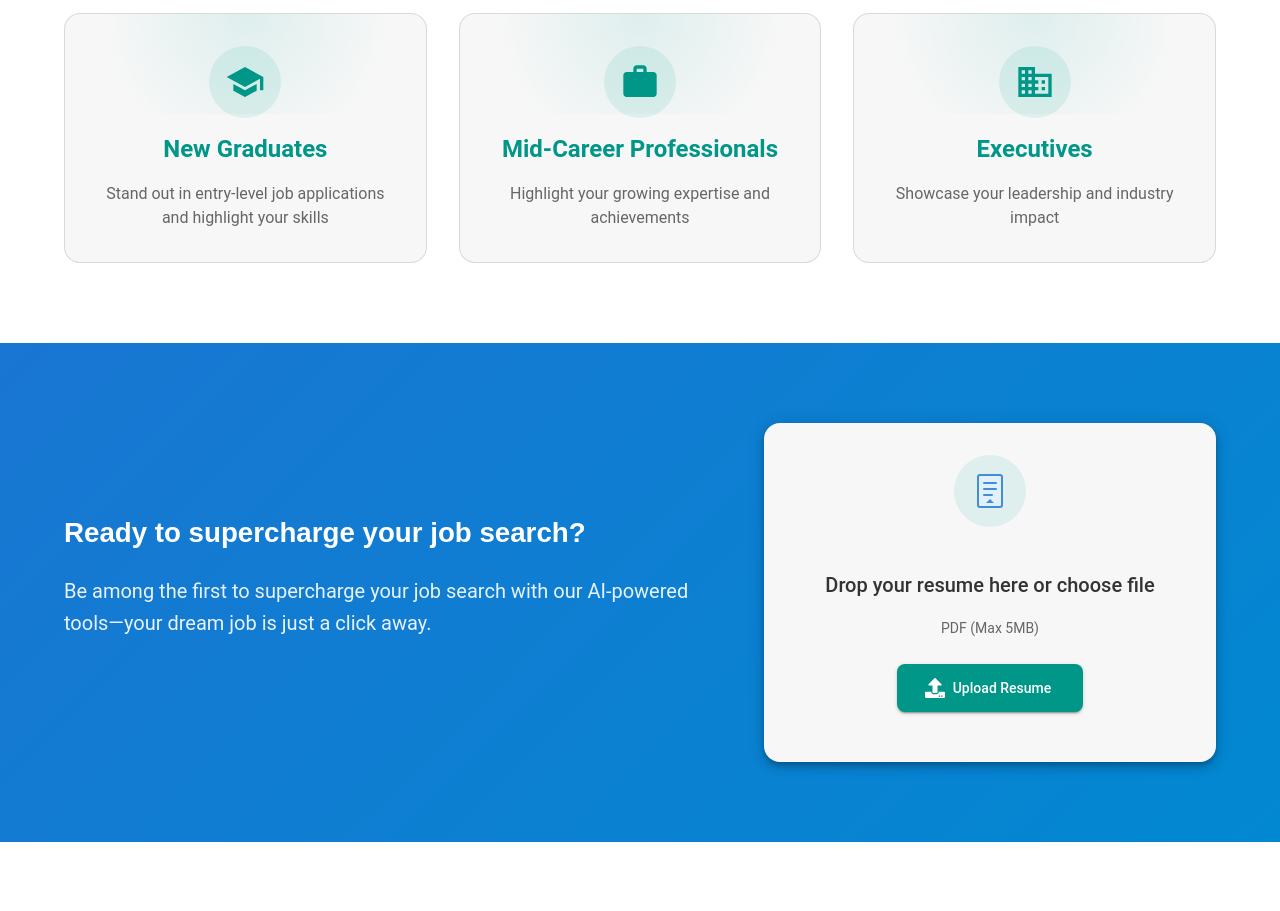
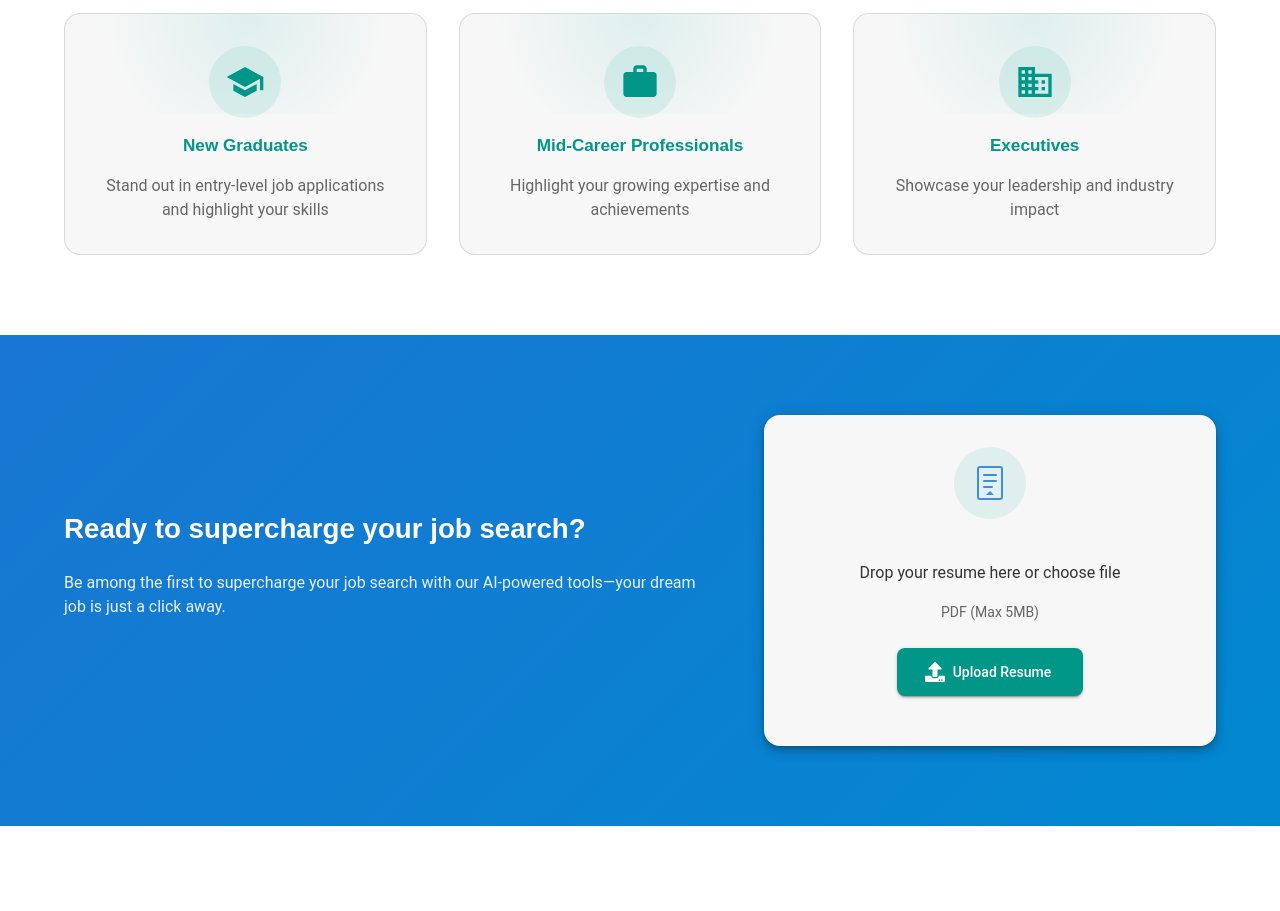
Before and after one commit to djubx/resume-analyzer, a Next.js app: page / in a window 1280 px wide. Shown: the part 3500-4411 px from the top of the page. Built offline with nearby package versions, Linux system fonts and the light colour scheme.

Commit message:
Fix build errors

```diff
--- a/src/app/resume-analyzer/page.tsx
+++ b/src/app/resume-analyzer/page.tsx
@@ -113,7 +113,7 @@ export default function ResumeAnalyzer() {
             AI Resume Analyzer
           </Typography>
           <Typography
-            variant="h5"
+            variant="body1"
             component="p"
             sx={{
               mb: 4,
@@ -171,7 +171,7 @@ export default function ResumeAnalyzer() {
                   </Box>
                 </Box>
                 <Typography
-                  variant="h6"
+                  variant="h4"
                   align="center"
                   sx={{ mb: 3 }}
                 >
--- a/src/components/CareerStages.tsx
+++ b/src/components/CareerStages.tsx
@@ -223,7 +223,7 @@ export default function CareerStages() {
                       {stage.icon}
                     </Box>
                     <Typography
-                      variant="h5"
+                      variant="h4"
                       sx={{
                         mb: 2,
                         fontWeight: 600,
@@ -278,7 +278,7 @@ export default function CareerStages() {
                   Ready to supercharge your job search?
                 </Typography>
                 <Typography
-                  variant="h6"
+                  variant="body1"
                   sx={{
                     mb: 4,
                     fontWeight: 400,
@@ -345,7 +345,7 @@ export default function CareerStages() {
                     }}
                   >
                     <Typography
-                      variant="h6"
+                      variant="body1"
                       sx={{
                         mb: 2,
                         color: 'text.primary',
--- a/src/components/ResumeSteps.tsx
+++ b/src/components/ResumeSteps.tsx
@@ -64,7 +64,7 @@ export default function ResumeSteps({
             {title}
           </Typography>
           <Typography
-            variant="h6"
+            variant="body1"
             component="p"
             sx={{
               color: 'text.secondary',
@@ -111,7 +111,7 @@ export default function ResumeSteps({
                       zIndex: 2,
                     }}
                   >
-                    <Typography variant="h5" fontWeight="bold">
+                    <Typography variant="h4" fontWeight="bold">
                       {step.number}
                     </Typography>
                   </Box>
@@ -135,7 +135,7 @@ export default function ResumeSteps({
 
                   {/* Title */}
                   <Typography
-                    variant="h5"
+                    variant="h4"
                     sx={{
                       mb: 1,
                       fontWeight: 600,
```
